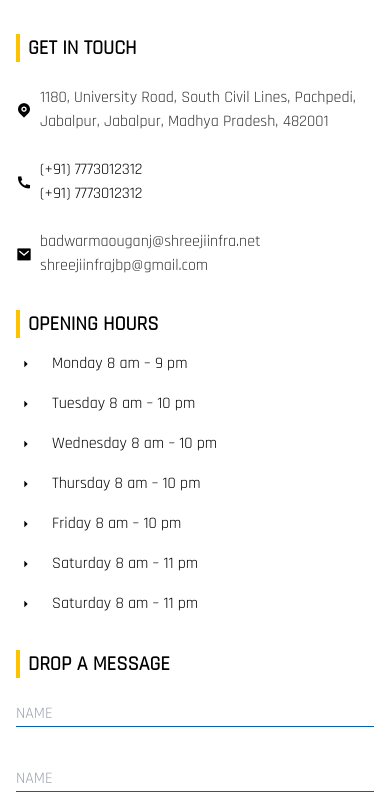
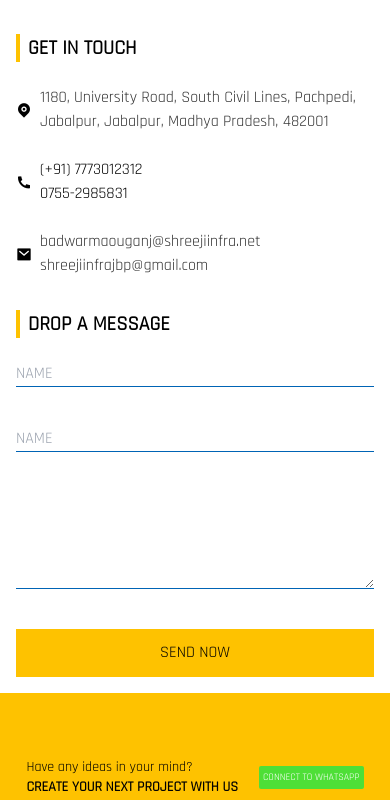
Before and after one commit to viditparashar96/SIPL, a website: page public/Contact.html in a window 390 px wide. Shown: the part 322-1122 px from the top of the page. Drawn offline with nearby package versions, Linux system fonts and the light colour scheme.

Commit message:
feat-phone no.changed

```diff
--- a/public/Contact.html
+++ b/public/Contact.html
@@ -75,7 +75,7 @@
                         +91 7773012312
                     </h1>
                     <h1 class=" text-sm">
-                        +91 7773012312
+                        0755-2985831
                     </h1>
                 </div>
             </div>
@@ -119,7 +119,7 @@
     <div class=" flex items-center justify-around flex-wrap">
 
             <!-- 2nd -->
-            <div class="w-full md:w-[25%] h-[100%]  p-4 flex flex-col space-y-6 text-[#000]">
+            <div class="w-full md:w-[50%] h-[100%]  p-4 flex flex-col space-y-6 text-[#000]">
 
                 <div class=" border-l-4 border-primary">
                     <h1 class=" ml-2 text-xl font-bold">GET IN TOUCH</h1>
@@ -142,7 +142,7 @@ Jabalpur, Madhya Pradesh, 482001
 
                     </p>
                     <p>
-                        (+91) 7773012312
+                        0755-2985831
 
                     </p>
                 </div>
@@ -164,70 +164,10 @@ Jabalpur, Madhya Pradesh, 482001
 
 
 
-            <div class="w-full md:w-[25%] h-[100%]  p-4 flex flex-col space-y-3 text-[#000]">
-                <div class=" border-l-4 border-primary">
-                    <h1 class=" ml-2 text-xl font-bold text-[#000]">OPENING HOURS
-                    </h1>
-                </div>
-                <div class=" flex  items-center gap-4">
-                    <i class="ri-arrow-drop-right-fill text-xl"></i>
-                    <h1>Monday 8 am – 9 pm</h1>
-                </div>
-                <div class=" flex  items-center gap-4">
-                    <i class="ri-arrow-drop-right-fill text-xl"></i>
-                    <h1>
-Tuesday 8 am – 10 pm
-
-                    </h1>
-                </div>
-                <div class=" flex  items-center gap-4">
-                    <i class="ri-arrow-drop-right-fill text-xl"></i>
-                    <h1>
-Wednesday 8 am – 10 pm
-
-                    </h1>
-                </div>
-                <div class=" flex  items-center gap-4">
-                    <i class="ri-arrow-drop-right-fill text-xl"></i>
-                    <h1>
-                        Thursday 8 am – 10 pm
-
-                    </h1>
-                </div>
-                <div class=" flex  items-center gap-4">
-                    <i class="ri-arrow-drop-right-fill text-xl"></i>
-                    <h1>
-                        Friday 8 am – 10 pm
-
-                    </h1>
-                </div>
-                <div class=" flex  items-center gap-4">
-                    <i class="ri-arrow-drop-right-fill text-xl"></i>
-                    <h1>
-                        Saturday 8 am – 11 pm
 
 
-                    </h1>
-                </div>
-
-                <div class=" flex  items-center gap-4">
-                    <i class="ri-arrow-drop-right-fill text-xl"></i>
-                    <h1>
-                        Saturday 8 am – 11 pm
-
-
-                    </h1>
-                </div>
-
-
-
-
-
-
-            </div>
-
             <!-- 3rd -->
-            <div class="w-full md:w-[25%] h-[100%]  p-4 text-[#000]">
+            <div class="w-full md:w-[50%] h-[100%]  p-4 text-[#000]">
                 <div class=" border-l-4 border-primary">
                     <h1 class=" ml-2 text-xl font-bold">DROP A MESSAGE</h1>
                 </div>
@@ -322,7 +262,7 @@ Jabalpur, Madhya Pradesh, 482001
 
                     </p>
                     <p>
-                        (+91) 7773012312
+                        0755-2985831
 
                     </p>
                 </div>
```
Also changed, not shown: public/About.html (+2 -2 lines), public/Gallary.html (+2 -2 lines), public/Projects.html (+2 -2 lines), public/WhyUs.html (+2 -2 lines), public/index.html (+2 -2 lines).
